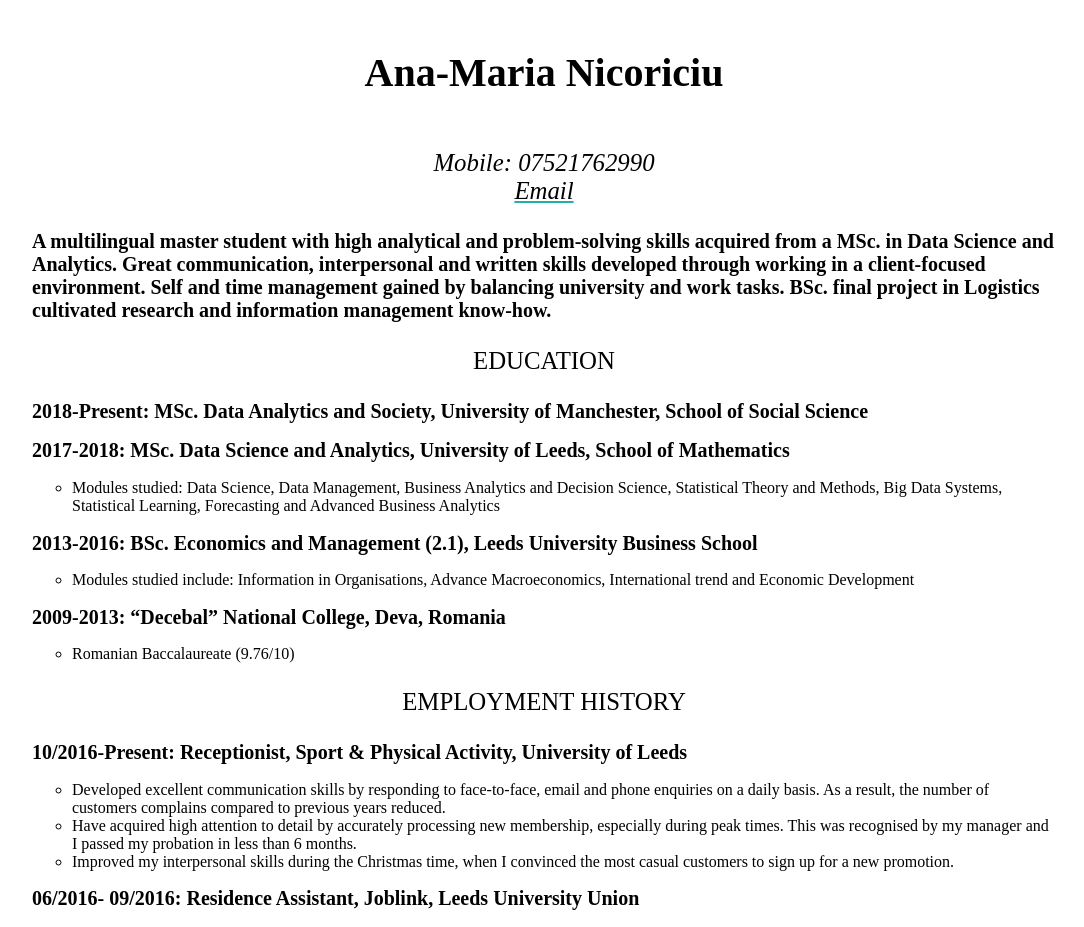
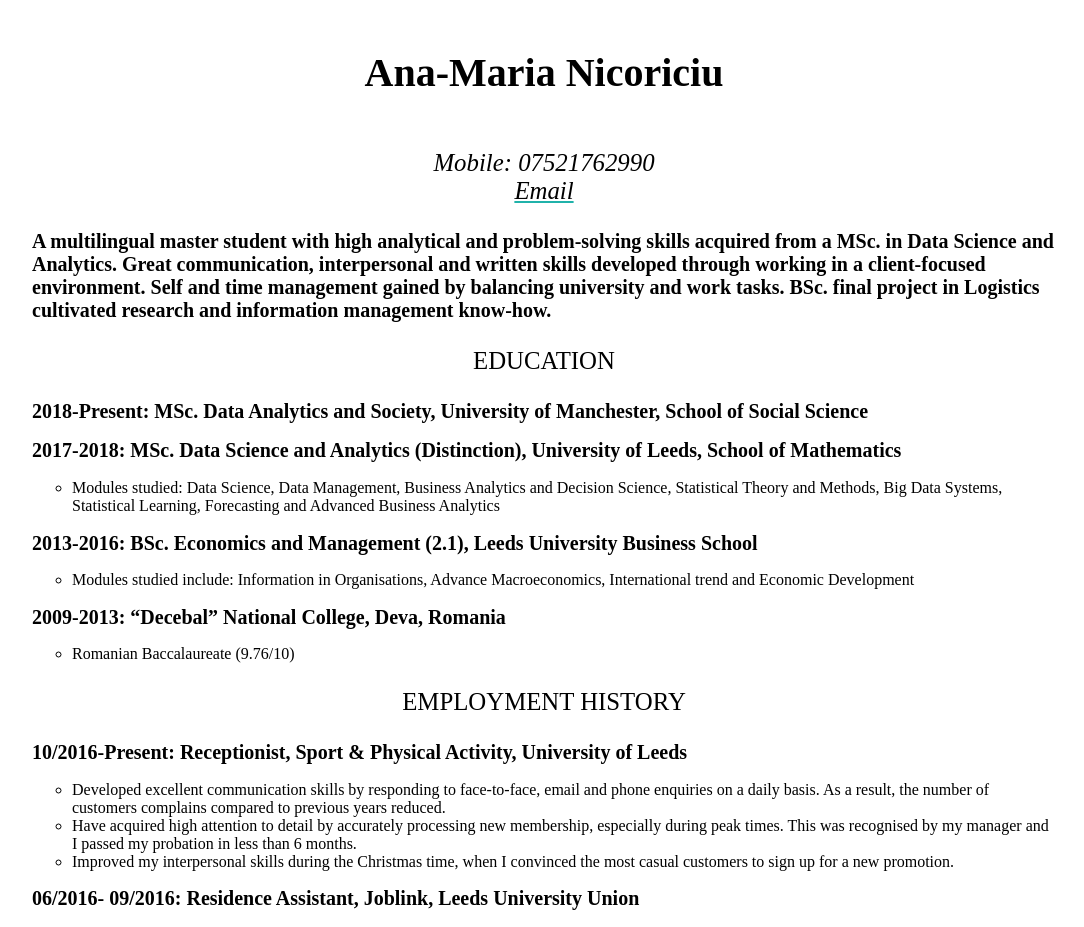
Before and after one commit to ananico/ananico.github.io, a Jekyll site: the page CV.html, which Jekyll copies as it is, in a window 1280 px wide, cut to the strip 444-1371 px from the top of the page. Shown: the whole strip, without its empty margins (96-1180 px from the left). Built offline with Jekyll 4.4.1, drawn with Linux system fonts in a browser that asks for light colours.

Commit message:
Update CV.html

```diff
--- a/CV.html
+++ b/CV.html
@@ -44,7 +44,7 @@
 <p>EDUCATION</p>
 
 <h2>2018-Present: MSc. Data Analytics and Society, University of Manchester, School of Social Science</h2>
-<h2>2017-2018: MSc. Data Science and Analytics, University of Leeds, School of Mathematics</h2>
+<h2>2017-2018: MSc. Data Science and Analytics (Distinction), University of Leeds, School of Mathematics</h2>
 <ul class="a">
 	<li>Modules studied: Data Science, Data Management, Business Analytics and Decision Science, Statistical Theory and Methods,
 	    Big Data Systems, Statistical Learning, Forecasting and Advanced Business Analytics</li>
```
